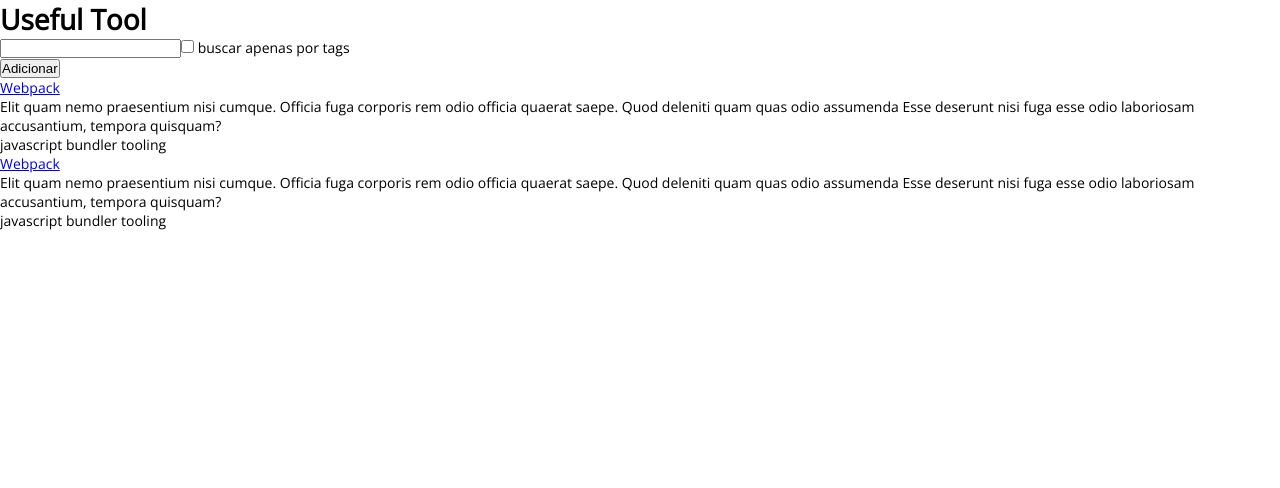
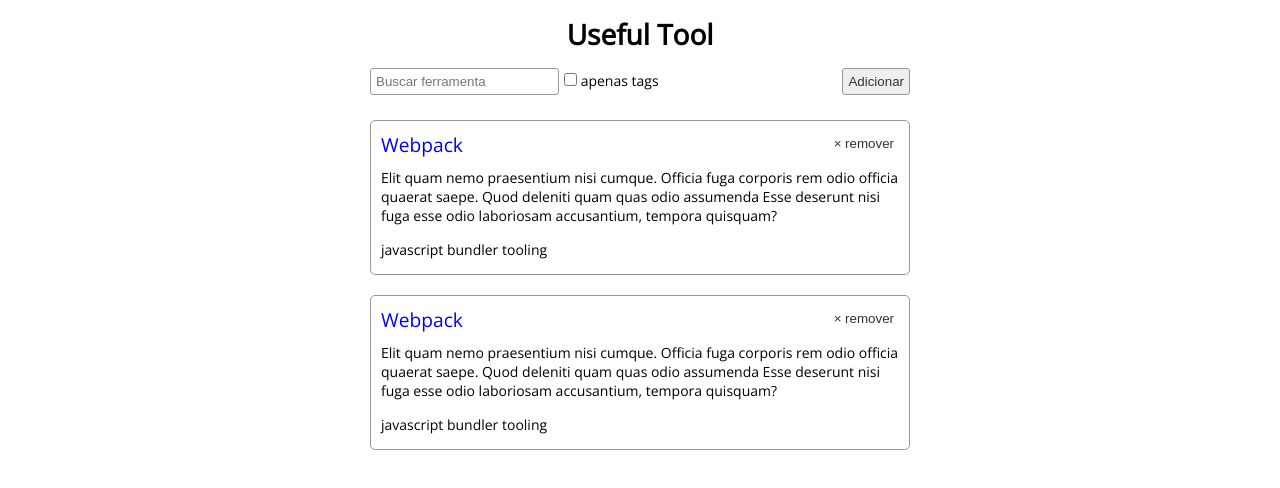
Before and after one commit to thiago-lira/useful-tools, a Vue app: page / in a window 1280 px wide. Shown: the top 488 px of the page. Built offline with nearby package versions, Linux system fonts and the light colour scheme.

Commit message:
create layout

```diff
--- a/src/App.vue
+++ b/src/App.vue
@@ -7,17 +7,26 @@
     </header>
 
     <main>
+      <div class="container">
         <section class="task-bar">
           <div class="task-bar__search">
-          <input type="text">
+            <input type="text" placeholder="Buscar ferramenta">
+
             <label>
               <input type="checkbox">
-            buscar apenas por tags
+              apenas tags
             </label>
           </div>
+
           <div class="task-bar__add-tool">
             <button>
+              <span class="task-bar--add-icon">
+                +
+              </span>
+
+              <span class="task-bar--add-text">
                 Adicionar
+              </span>
             </button>
           </div>
         </section>
@@ -25,15 +34,28 @@
         <section class="tools-list">
           <ul>
             <li class="tools-list__item">
+              <div class="flex">
+                <div class="tools-list__item-title">
                   <a href="#">
                     Webpack
                   </a>
+                </div>
 
+                <div class="tools-list__item-delete text-right">
+                  <button class="link">
+                    &times;
+                    remover
+                  </button>
+                </div>
+              </div>
+
+              <div class="tools-list__item-description">
                 <p>
-              Elit quam nemo praesentium nisi cumque. Officia fuga corporis rem odio officia quaerat
-              saepe. Quod deleniti quam quas odio assumenda Esse deserunt nisi fuga esse odio
-              laboriosam accusantium, tempora quisquam?
+                  Elit quam nemo praesentium nisi cumque. Officia fuga corporis rem odio officia
+                  quaerat saepe. Quod deleniti quam quas odio assumenda Esse deserunt nisi fuga esse
+                  odio laboriosam accusantium, tempora quisquam?
                 </p>
+              </div>
 
               <div class="tools-list__item-tags">
                 <span>
@@ -50,15 +72,28 @@
               </div>
             </li>
             <li class="tools-list__item">
+              <div class="flex">
+                <div class="tools-list__item-title">
                   <a href="#">
                     Webpack
                   </a>
+                </div>
 
+                <div class="tools-list__item-delete text-right">
+                  <button class="link">
+                    &times;
+                    remover
+                  </button>
+                </div>
+              </div>
+
+              <div class="tools-list__item-description">
                 <p>
-              Elit quam nemo praesentium nisi cumque. Officia fuga corporis rem odio officia quaerat
-              saepe. Quod deleniti quam quas odio assumenda Esse deserunt nisi fuga esse odio
-              laboriosam accusantium, tempora quisquam?
+                  Elit quam nemo praesentium nisi cumque. Officia fuga corporis rem odio officia
+                  quaerat saepe. Quod deleniti quam quas odio assumenda Esse deserunt nisi fuga esse
+                  odio laboriosam accusantium, tempora quisquam?
                 </p>
+              </div>
 
               <div class="tools-list__item-tags">
                 <span>
@@ -76,6 +111,7 @@
             </li>
           </ul>
         </section>
+      </div>
     </main>
   </div>
 </template>
@@ -87,3 +123,91 @@
   name: 'App',
 };
 </script>
+
+<style lang="scss" scoped>
+header {
+  padding: 15px 0;
+  text-align: center;
+}
+
+.container {
+  margin: 0 15px;
+
+  @media (max-width: 375px) {
+    width: 375px;
+  }
+
+  @media (min-width: 540px) {
+    margin: auto;
+    width: 540px;
+  }
+}
+
+.task-bar {
+  align-items: center;
+  display: flex;
+
+  &__search {
+    input[type=checkbox] {
+      margin-left: 5px;
+    }
+  }
+
+  &--add {
+    &-text {
+      display: none;
+    }
+
+    &-icon {
+      padding: 0 5px;
+      display: block;
+    }
+  }
+
+    &__search {
+      flex-grow: 1;
+    }
+
+  @media (min-width: 415px) {
+    &--add {
+      &-text {
+        display: block;
+      }
+
+      &-icon {
+        display: none;
+      }
+    }
+
+  }
+
+  &__add-tool {
+    margin-left: 15px;
+    text-align: right;
+  }
+}
+
+.tools-list {
+  margin-top: 15px;
+
+  &__item {
+    border: 1px solid #999;
+    border-radius: 5px;
+    display: inline-block;
+    margin: 10px 0;
+    padding: 10px;
+
+    a {
+      font-size: 1.2rem
+    }
+
+    &-description {
+      padding: 10px 0;
+    }
+
+    &-tags {
+      padding: 5px 0px;
+    }
+  }
+}
+</style>
--- a/src/assets/scss/global.scss
+++ b/src/assets/scss/global.scss
@@ -4,7 +4,56 @@
   margin: 0;
   padding: 0;
 }
-
 body {
   font: 14px 'Open Sans', sans-serif;
 }
+
+ul {
+  li {
+    list-style: none;
+  }
+}
+
+a {
+  text-decoration: none;
+}
+input {
+  border: 1px solid #999;
+  border-radius: 3px;
+  padding: 5px;
+}
+
+button {
+  border: 1px solid #999;
+  border-radius: 3px;
+  color: #333;
+  cursor: pointer;
+  padding: 5px;
+
+  &.link {
+    background: none;
+    border: none;
+
+    &:hover {
+      background: none;
+      color: #666;
+    }
+  }
+
+  &:hover {
+    background: #666;
+    color: #fff;
+  }
+}
+
+.flex {
+  display: flex;
+
+  > * {
+    flex-grow: 1;
+  }
+}
+
+.text-right {
+  text-align: right;
+}
```
Lines whose indentation alone changed are shown as unchanged.
